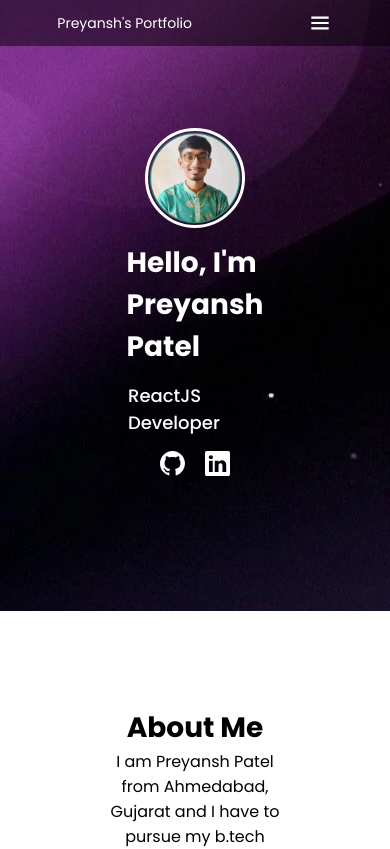
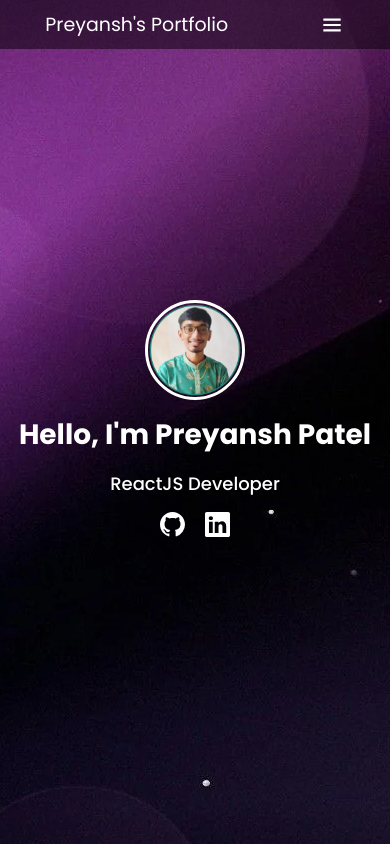
Before and after one commit to PatelPreyansh30/preyansh-website, a Next.js app: page / in a window 390 px wide. Shown: the top 849 px of the page. Built offline with nearby package versions, Linux system fonts and the light colour scheme.

Commit message:
first intro and ake it responsive

```diff
--- a/components/Navbar.tsx
+++ b/components/Navbar.tsx
@@ -18,7 +18,10 @@ const Navbar = () => {
 
   return (
     <div className="navbar-main">
-      <Link href="#">{`Preyansh's Portfolio`}</Link>
+      <Link
+        href="#"
+        style={{ fontSize: "19px" }}
+      >{`Preyansh's Portfolio`}</Link>
       <div className="navbar-item">
         {items.map((item) => (
           <Link className="list-item" href={item.link} key={item.label}>
@@ -27,9 +30,7 @@ const Navbar = () => {
         ))}
       </div>
       {toggleMobileNavbar && (
-        <MobileNavbar
-          toggleMobileNavbar={() => setToggleMobileNavbar(false)}
-        />
+        <MobileNavbar toggleMobileNavbar={() => setToggleMobileNavbar(false)} />
       )}
       <BiMenu
         className="menu-icon"
--- a/styles/aboutme.css
+++ b/styles/aboutme.css
@@ -1,10 +1,11 @@
 .first-aboute-me-main {
     background: url("../public/images/2.jpg") repeat fixed 100%;
     color: white;
-    padding: 8rem;
     display: flex;
     flex-direction: column;
     align-items: center;
+    justify-content: center;
+    height: 100vh;
 }
 
 .first-about-me-icons {
@@ -26,3 +27,9 @@
     text-align: center;
     padding: 6rem;
 }
+
+@media screen and (max-width: 768px) {
+    .first-aboute-me-main{
+        text-align: center;
+    }
+}
--- a/styles/navbar.css
+++ b/styles/navbar.css
@@ -10,7 +10,7 @@
 }
 
 .navbar-item {
-    display: none;
+    display: block;
 }
 
 .list-item {
@@ -23,7 +23,7 @@
 }
 
 .menu-icon {
-    display: block;
+    display: none;
     cursor: pointer;
     font-size: 26px;
     transition: 0.3s;
@@ -43,3 +43,13 @@
     top: 100%;
     background-color: rgba(0, 0, 0, 0.5);
 }
+
+@media screen and (max-width: 768px) {
+    .menu-icon {
+        display: block;
+    }
+
+    .navbar-item {
+        display: none;
+    }
+}
```
